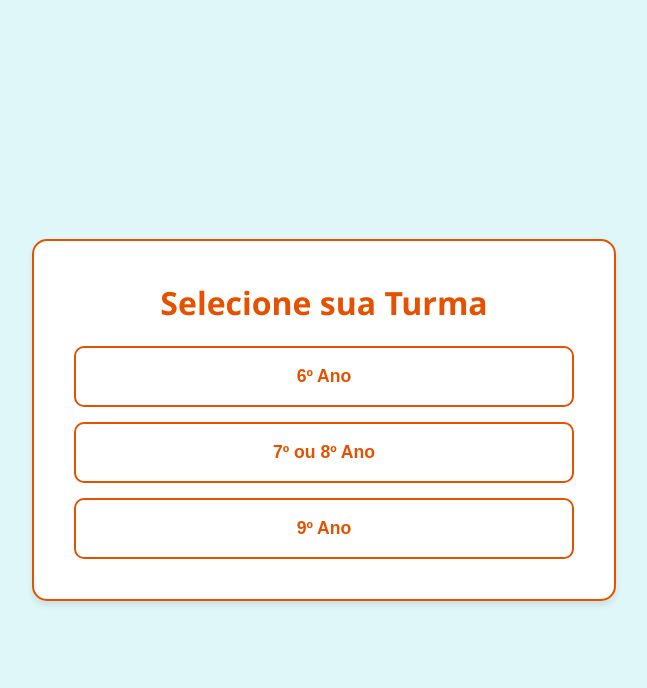
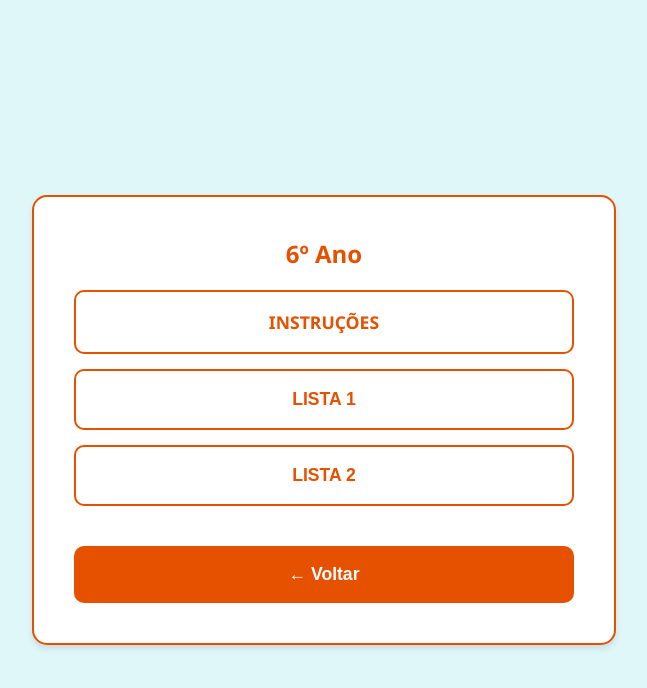
Before and after one commit to leitaosbc/Canguru2026LH, a plain HTML site: page index.html in a window 1280 px wide. Both pictures are taken after a click on the button "6º Ano". Shown: the whole page, without its empty margins (316-963 px from the left). Drawn offline with Linux system fonts and the light colour scheme.

Commit message:
Update index.html

```diff
--- a/index.html
+++ b/index.html
@@ -12,7 +12,6 @@
             --btn-hover: #fbe9e7;
             --shadow: 0 4px 6px rgba(0,0,0,0.1);
         }
-
         body {
             font-family: 'Segoe UI', Tahoma, Geneva, Verdana, sans-serif;
             background-color: var(--bg-color);
@@ -24,7 +23,6 @@
             margin: 0;
             padding: 20px;
         }
-
         .container {
             background: #ffffff;
             padding: 40px;
@@ -35,11 +33,8 @@
             text-align: center;
             border: 2px solid var(--text-color);
         }
-
         h1, h2 { margin-top: 0; color: var(--text-color); }
-
         .grid { display: grid; gap: 15px; margin-top: 20px; }
-
         button, .btn-link {
             padding: 18px;
             font-size: 1.1rem;
@@ -53,19 +48,16 @@
             transition: all 0.2s ease-in-out;
             display: block;
         }
-
         button:hover, .btn-link:hover {
             background-color: var(--btn-hover);
             transform: translateY(-2px);
         }
-
         .btn-voltar {
             background-color: var(--text-color);
-            color: #ffffff;
+            color: #ffffff !important;
             margin-top: 25px;
             border: none;
         }
-
         .btn-voltar:hover { background-color: #bf360c; }
         .hidden { display: none !important; }
     </style>
@@ -136,4 +128,46 @@
             lista1: {
                 exercicios: "https://drive.google.com/file/d/1geFhveCeR79oP-5fn84hYBoo6XbFpURL/view?usp=sharing",
                 dicas: "https://drive.google.com/file/d/1HHRkQVJLwxyx7ZIddXWDe4hp4SpqQ1S-/view?usp=sharing",
-                respostas: "
+                respostas: "https://drive.google.com/file/d/1PA5QqajQQyK4c1_w3VuKA4xRmZ57tHg7/view?usp=sharing"
+            },
+            lista2: {
+                exercicios: "https://drive.google.com/file/d/1ThElF5aJK8B4Ct6h_WlDejsfRygPxCPT/view?usp=sharing",
+                dicas: "https://drive.google.com/file/d/14JkXPVPYAE7kkbeN0GJLjaADRYlnapAI/view?usp=sharing",
+                respostas: "https://drive.google.com/file/d/1V61DvseCuE3_q4rYl5NlYFOjjmBo8CJ9/view?usp=sharing"
+            }
+        }
+    };
+
+    let turmaSelecionada = "";
+
+    function abrirTurma(turma) {
+        turmaSelecionada = turma;
+        document.getElementById('tela-turmas').classList.add('hidden');
+        document.getElementById('tela-menu').classList.remove('hidden');
+        document.getElementById('titulo-menu').innerText = turma;
+        document.getElementById('link-instrucoes').href = baseDeLinks[turma].instrucoes;
+    }
+
+    function abrirSubMenu(nomeLista) {
+        document.getElementById('tela-menu').classList.add('hidden');
+        document.getElementById('tela-sub-lista').classList.remove('hidden');
+        document.getElementById('titulo-sub-lista').innerText = turmaSelecionada + " - " + nomeLista;
+        const chaveLista = nomeLista.replace(" ", "").toLowerCase();
+        const dadosLista = baseDeLinks[turmaSelecionada][chaveLista];
+        document.getElementById('link-exercicios').href = dadosLista.exercicios;
+        document.getElementById('link-dicas').href = dadosLista.dicas;
+        document.getElementById('link-respostas').href = dadosLista.respostas;
+    }
+
+    function voltarParaTurmas() {
+        document.getElementById('tela-menu').classList.add('hidden');
+        document.getElementById('tela-turmas').classList.remove('hidden');
+    }
+
+    function voltarParaMenu() {
+        document.getElementById('tela-sub-lista').classList.add('hidden');
+        document.getElementById('tela-menu').classList.remove('hidden');
+    }
+</script>
+</body>
+</html>
```
